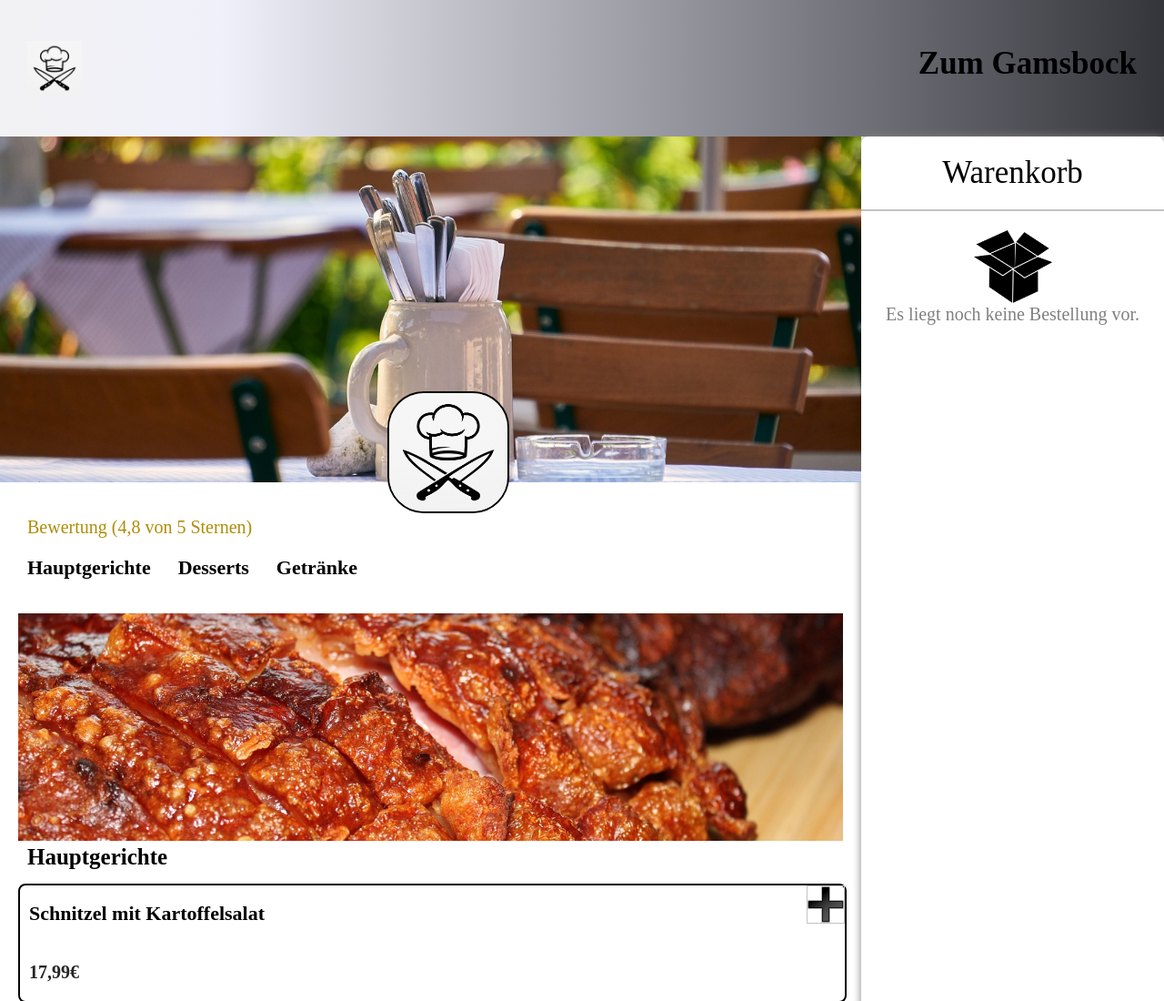
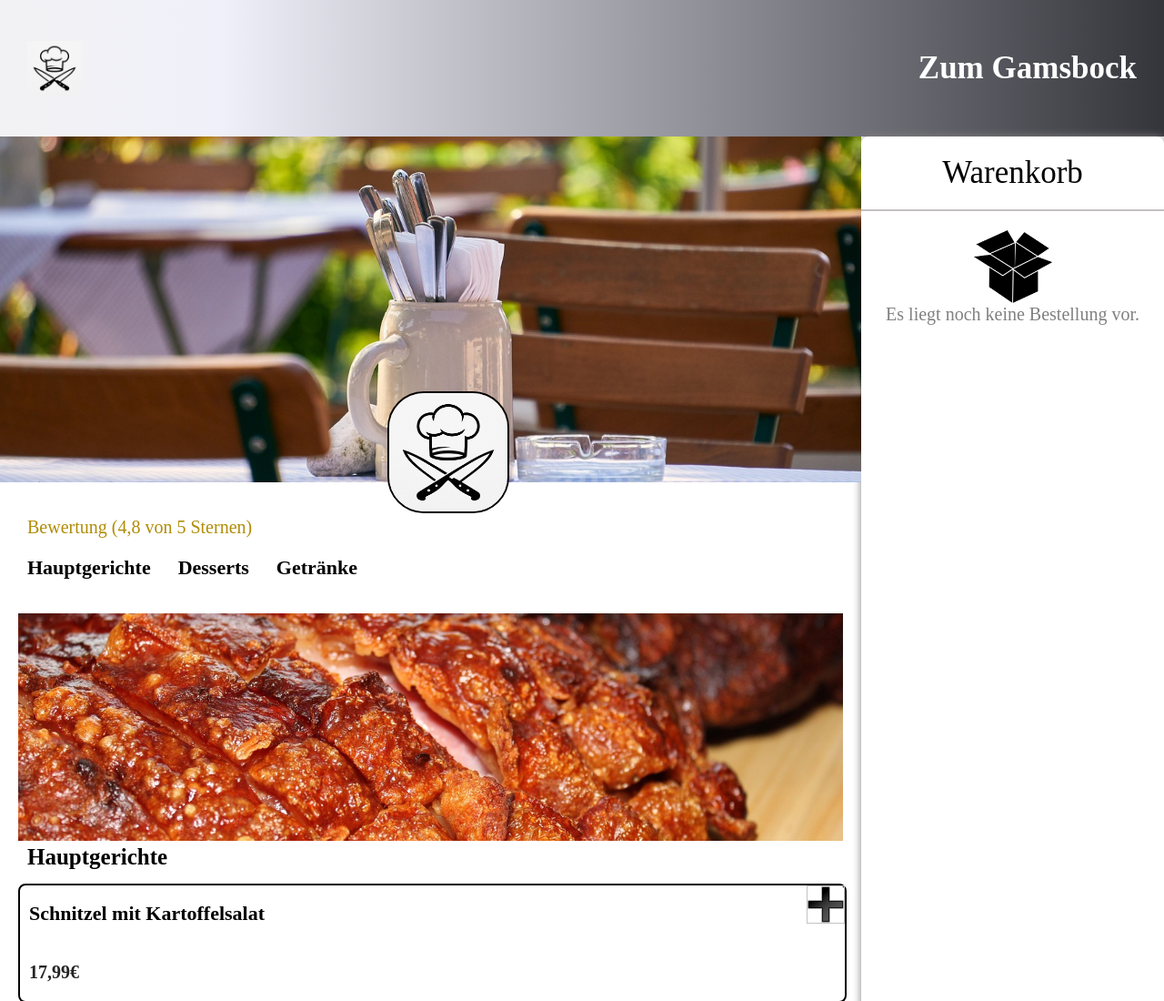
Before and after one commit to FloN89/Bestellapp, a plain HTML site: page index.html in a window 1280 px wide. Shown: the top 1100 px of the page at 91% size. Drawn offline with Linux system fonts and the light colour scheme.

Commit message:
h1 color changed

```diff
--- a/style/template.css
+++ b/style/template.css
@@ -17,5 +17,6 @@ a:hover {
 }
 h1 {
     font-size: 35px;
-    margin: 0 0 10px 0;
+    color: white;
+
 }
```
